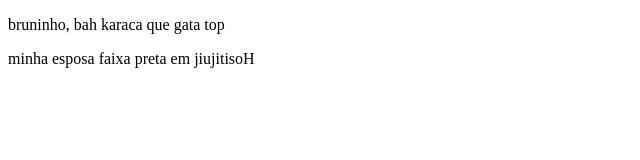
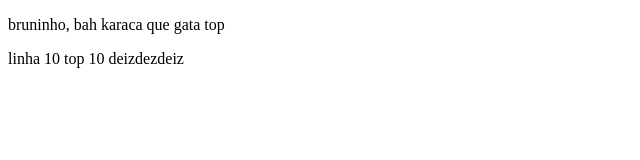
Before and after one commit to bivecchia/tarefa_bianca_isadora, a plain HTML site: page index.html in a window 1280 px wide. Shown: the full height of the page, 0-640 px from the left. Drawn offline with Linux system fonts and the light colour scheme.

Commit message:
erro de mesclagem

```diff
--- a/index.html
+++ b/index.html
@@ -7,7 +7,7 @@
 <body>
 
 		<p>bruninho, bah karaca que gata top </p>
-		<p>minha esposa faixa preta em jiujitisoH<p>
+		<p>linha 10 top 10 deizdezdeiz<p>
 </body>
 
 </html>
```
